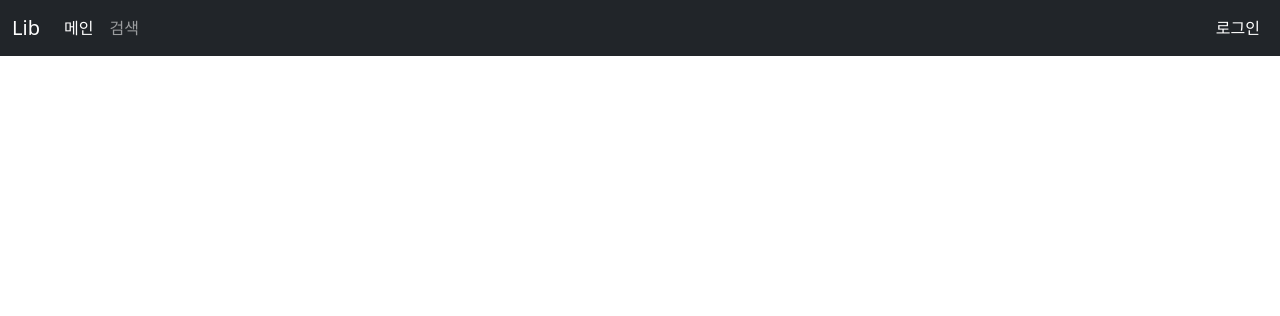
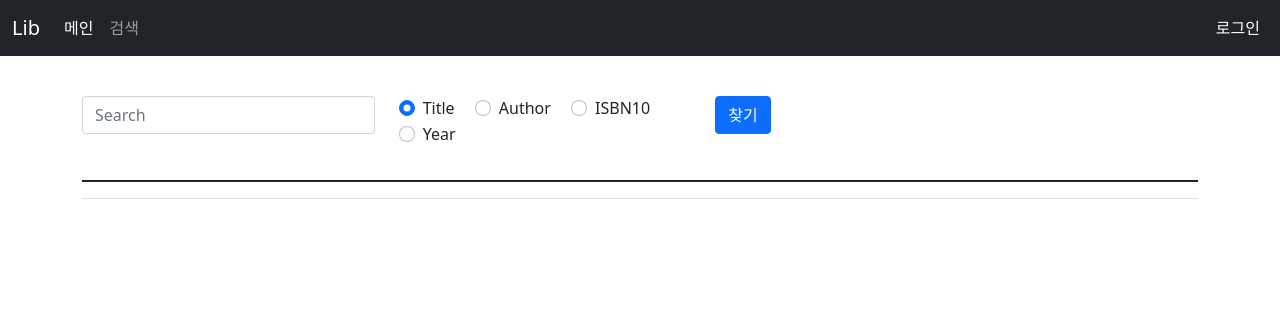
Before and after one commit to ll733e/Data-Structure-toyProject-2022, a PHP site: page /?p=search in a window 1280 px wide. Shown: the top 316 px of the page. Run offline with PHP 8.4, Linux system fonts and the light colour scheme; lists and menus that the app fills with data are empty.

Commit message:
Book Query blueprint
책 요청 관련 부분 기초 구현

```diff
--- a/html/inc/js/booklist.js
+++ b/html/inc/js/booklist.js
@@ -0,0 +1,43 @@
+function search_book()
+{
+    const url = "/api/";
+    var post = new XMLHttpRequest();
+    post.open("POST", url);
+
+    post.onload = () =>
+    {
+        booklist.innerHTML = "";
+        var res = JSON.parse(post.responseText);
+        if(res.res)
+        {
+            for(var row of res.result)
+            {
+                console.log(row);
+                booklist.innerHTML += "<tr><td><div>" + row.text + "</div></td></tr>";
+            }
+        }
+        else booklist.innerHTML = "<div><p>There is no result!</p></div>";
+    }
+
+    var searchType = "";
+    if(search_form.title.checked) searchType = "title";
+    else if(search_form.author.checked) searchType = "author";
+    else if(search_form.isbn.checked) searchType = "isbn";
+    else if(search_form.year.checked) searchType = "year";
+    else searchType = "default";
+
+    var data = new FormData();
+    data.append("type", "booklist");
+    data.append("searchQuery", search_form.q.value);
+    data.append("searchType", searchType);
+    data.append("limit", 20);
+
+    post.send(data);
+
+    return false;
+}
+
+function default_book()
+{
+
+}
--- a/html/inc/js/login.js
+++ b/html/inc/js/login.js
@@ -7,7 +7,7 @@ function do_login()
     post.onload = () =>
     {
         var res = JSON.parse(post.responseText);
-        if(res.res)
+        if(res.res == 1)
         {
             location.href = "/"
         }
--- a/html/index.php
+++ b/html/index.php
@@ -2,15 +2,15 @@
 <?php include_once("./inc/head.php"); ?>
     <body>
 		<div class="container">
+			<br>
+			<br>
+			<br>
+			<br>
 <?php
 include_once("./inc/header.php");
 if($_GET["p"] == "login")
 {
 ?>
-<br>
-<br>
-<br>
-<br>
 <script src="inc/js/login.js"></script>
 	<div class="col-md-5">
 		<form id="login_form" class="form-signin" onsubmit="return do_login()">
@@ -21,16 +21,68 @@ if($_GET["p"] == "login")
 			<button class="btn btn-lg btn-primary btn-block" type="submit">로그인</button>
 		</form>
 	</div>
-	<br>
-	<br>
-	<br>
 <?php
 }
 else if($_GET["p"] == "logout")
 {
 	session_destroy();
 ?>
-	<script>location.href = "/";
+	<script>location.href = "/";</script>
+<?php
+}
+else if($_GET["p"] == "search")
+{
+?>
+<script src="inc/js/booklist.js"></script>
+<div class="row">
+	<div class="col-md-10">
+		<form onsubmit="return search_book()" onload="default_book()" id="search_form">
+			<div class="row">
+				<div class="col">
+					<input type="text" class="form-control" id="q" placeholder="Search">
+				</div>
+				<div class="col">
+					<div class="form-check form-check-inline">
+						<input class="form-check-input" type="radio" id="title" name="qtype" checked>
+						<label class="form-check-label" for="title">Title</label>
+					</div>
+					<div class="form-check form-check-inline">
+						<input class="form-check-input" type="radio" id="author" name="qtype">
+						<label class="form-check-label" for="author">Author</label>
+					</div>
+					<div class="form-check form-check-inline">
+						<input class="form-check-input" type="radio" id="isbn" name="qtype">
+						<label class="form-check-label" for="isbn">ISBN10</label>
+					</div>
+					<div class="form-check form-check-inline">
+						<input class="form-check-input" type="radio" id="year" name="qtype">
+						<label class="form-check-label" for="year">Year</label>
+					</div>
+				</div>
+				<div class="col">
+					<button class="btn btn-primary" type="submit">찾기</button>
+				</div>
+			</div>
+		</form>
+	</div>
+</div>
+<table class="table">
+	<thead>
+		<tr>
+			<th scope="col"></th>
+		</tr>
+	</thead>
+	<tbody id="booklist">
+		<tr>
+			<td>
+				<div>
+
+				</div>
+			</td>
+		</tr>
+<!-- Adasd -->
+	</tbody>
+</table>
 <?php
 }
 else
@@ -38,6 +90,9 @@ else
 
 }
 ?>
+			<br>
+			<br>
+			<br>
 		</div>
     </body>
 </HTML>
```
Also changed, not shown: html/api/index.php (+33 -11 lines).
